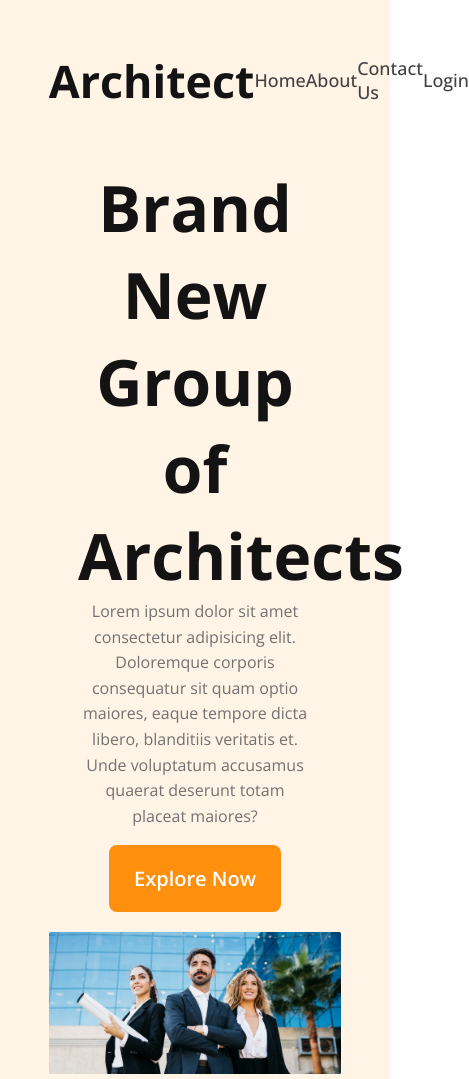
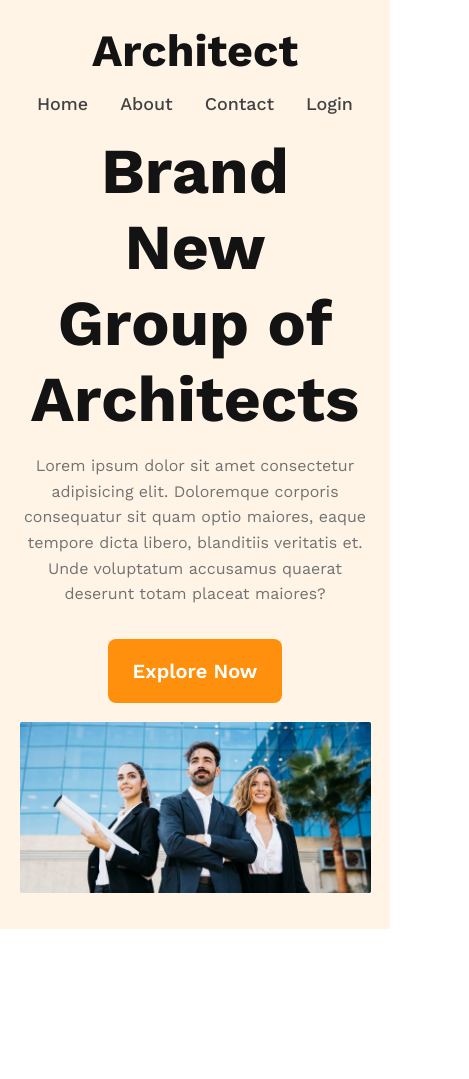
Before and after one commit to nrbnayon/Architects, a plain HTML site: page index.html in a window 390 px wide. Shown: the whole page, 469 px wide, since content can reach past the window. After the commit the page ends 929 px from the top, so only its background shows below. Drawn offline with nearby package versions, Linux system fonts and the light colour scheme.

Commit message:
Header and banner Completed

```diff
--- a/index.html
+++ b/index.html
@@ -19,7 +19,7 @@
         <ul class="nav-links">
           <li><a href="#"></a>Home</li>
           <li><a href="#"></a>About</li>
-          <li><a href="#"></a>Contact Us</li>
+          <li><a href="#"></a>Contact</li>
           <li><a href="#"></a>Login</li>
         </ul>
       </nav>
--- a/styles/style.css
+++ b/styles/style.css
@@ -7,13 +7,14 @@
   padding: 0;
   font-family: "Lato", sans-serif;
   font-family: "Open Sans", sans-serif;
-  font-family: "Work Sans" sans-serif;
+  font-family: "Work Sans", sans-serif;
+  box-sizing: border-box;
 }
 
 .primary-btn {
-  margin-top: 1rem;
+  margin-top: 2rem;
   padding: 1.25rem 1.56rem;
-  border-radius: 8px;
+  border-radius: 0.5rem;
   background: #ff900e;
   outline: none;
   border: none;
@@ -27,14 +28,13 @@
 /* -----header style----- */
 header {
   width: 100%;
-  /* height: 1322px; */
   background: rgba(255, 144, 14, 0.1);
 }
 nav {
   width: 75%;
   max-width: 90rem;
   margin: 0 auto;
-  padding: 3.12rem 0;
+  padding: 1.5rem 0 1rem;
   display: flex;
   justify-content: space-between;
   align-items: center;
@@ -74,6 +74,7 @@ nav h3 {
   font-weight: 700;
 }
 .banner-text > p {
+  margin-top: 1rem;
   color: #727272;
   font-size: 1rem;
   font-weight: 400;
@@ -84,8 +85,42 @@ nav h3 {
   width: 75%;
   max-width: 90rem;
   margin: 1rem auto 0;
+  padding-bottom: 2rem;
 }
 .banner-img > img {
   width: 100%;
   height: auto;
 }
+
+/* -----Responsive Styles ----- */
+/* ---Mobile---- */
+@media screen and (max-width: 576px) {
+  .banner-text,
+  .banner-img,
+  nav {
+    width: 90%;
+    flex-direction: column;
+  }
+  .nav-links {
+    width: 90%;
+    display: flex;
+    justify-content: space-between;
+    margin-top: 1rem;
+  }
+}
+
+/* ---Medium devices (tablets)-----  */
+@media screen and (min-width: 576px) and (max-width: 1024px) {
+  .banner-text {
+    width: 75%;
+  }
+  .banner-img,
+  nav {
+    width: 85%;
+  }
+  .nav-links {
+    width: 50%;
+    display: flex;
+    justify-content: space-between;
+  }
+}
```
